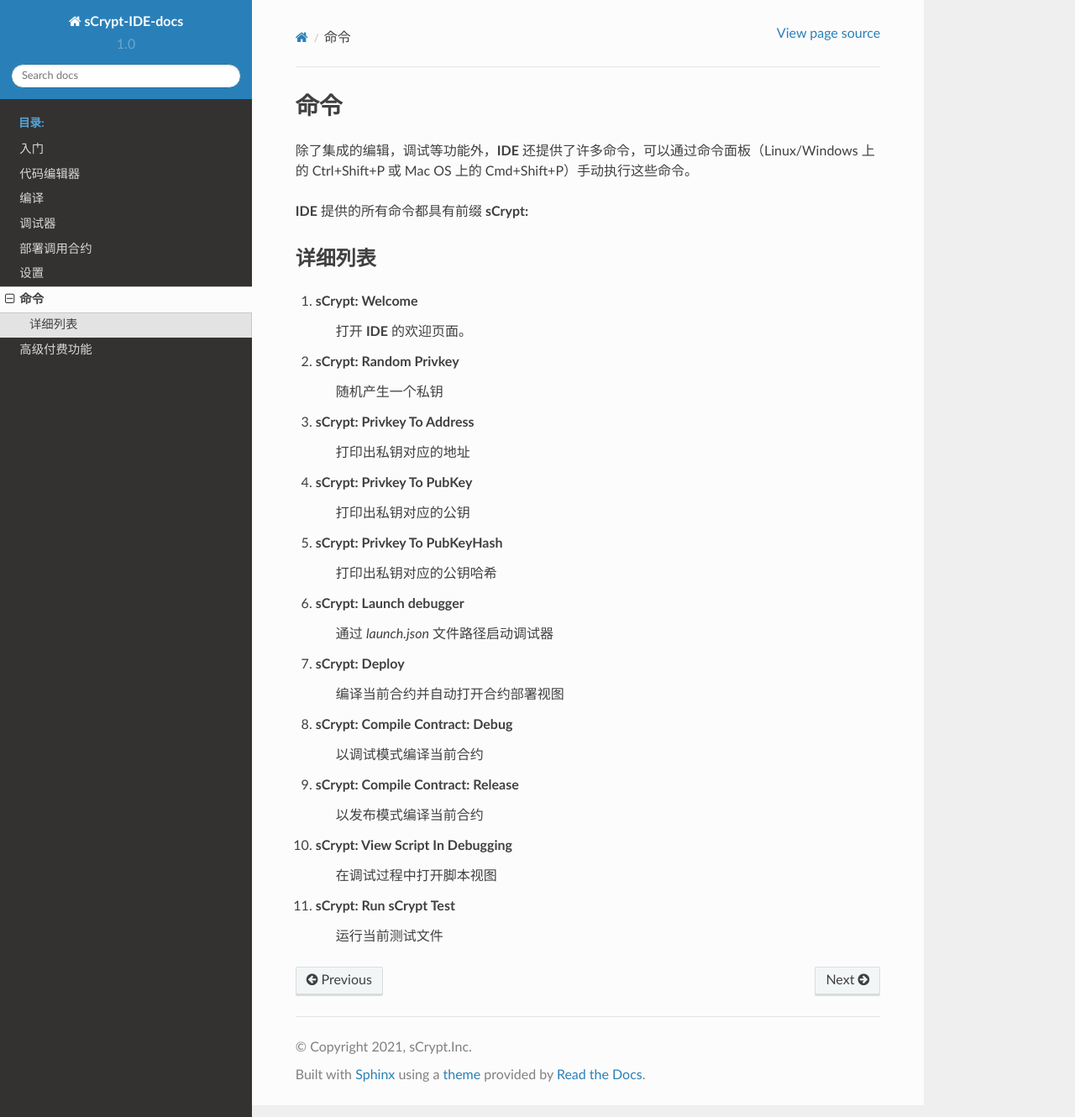
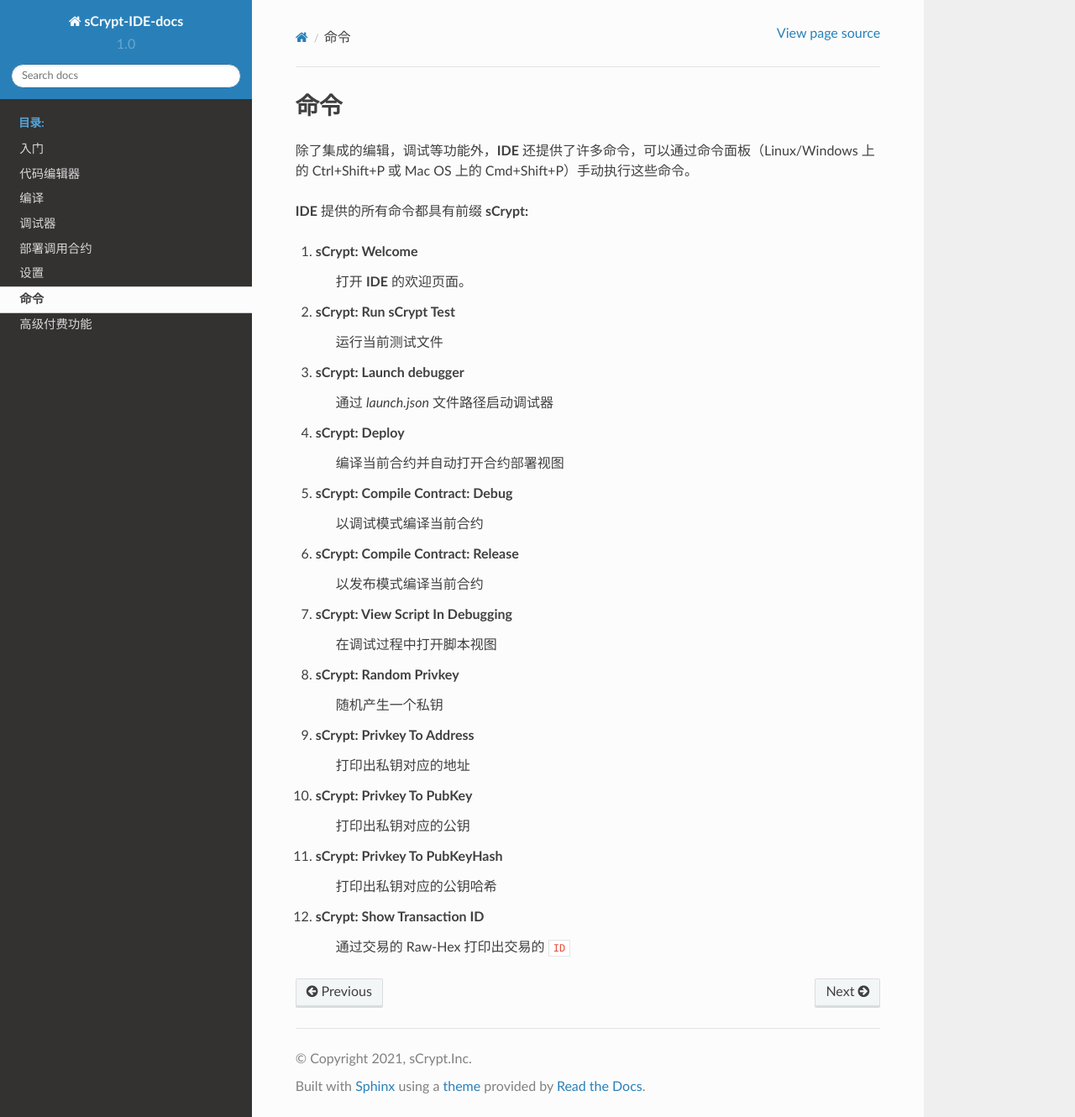
Before and after one commit to sCrypt-Inc/sCrypt-IDE-docs, a Sphinx documentation site: the page built from docs/commands.rst, in a window 1280 px wide and 1330 px high. Shown: the whole window at 84% size. Built offline with Sphinx 7.4.7 and the Read the Docs theme 2.0.0, drawn with Linux system fonts in a browser that asks for light colours; pages that are not in the unit, such as notebooks, are missing from menus; some of the changed lines change nothing that is shown.

Commit message:
add commands

```diff
--- a/docs/commands.rst
+++ b/docs/commands.rst
@@ -10,29 +10,13 @@
 
 
 
-详细列表
-======================
-
-
 1. **sCrypt: Welcome**
 
     打开 **IDE** 的欢迎页面。
 
-#. **sCrypt: Random Privkey**
+#. **sCrypt: Run sCrypt Test**
 
-    随机产生一个私钥
-
-#. **sCrypt: Privkey To Address**
-
-    打印出私钥对应的地址
-
-#. **sCrypt: Privkey To PubKey**
-
-    打印出私钥对应的公钥
-
-#. **sCrypt: Privkey To PubKeyHash**
-
-    打印出私钥对应的公钥哈希
+    运行当前测试文件
 
 #. **sCrypt: Launch debugger**
 
@@ -54,6 +38,23 @@
 
     在调试过程中打开脚本视图
 
-#. **sCrypt: Run sCrypt Test**
 
-    运行当前测试文件
+#. **sCrypt: Random Privkey**
+
+    随机产生一个私钥
+
+#. **sCrypt: Privkey To Address**
+
+    打印出私钥对应的地址
+
+#. **sCrypt: Privkey To PubKey**
+
+    打印出私钥对应的公钥
+
+#. **sCrypt: Privkey To PubKeyHash**
+
+    打印出私钥对应的公钥哈希
+
+#. **sCrypt: Show Transaction ID**
+
+    通过交易的 Raw-Hex 打印出交易的 ``ID``
```
